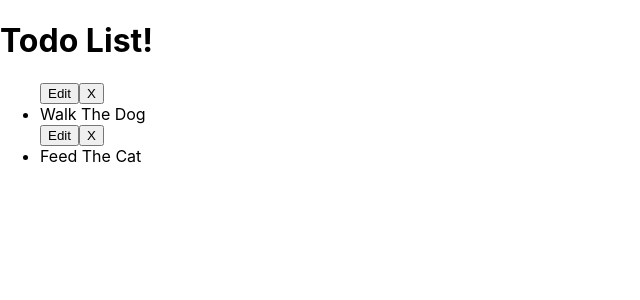
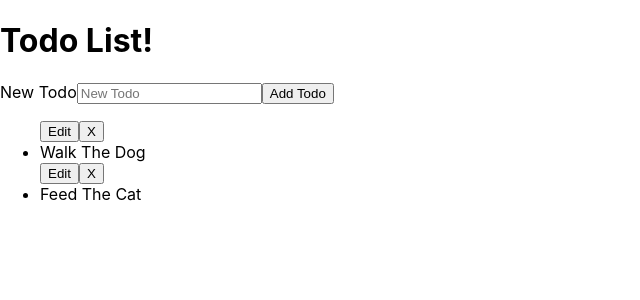
Before and after one commit to Jmurphy72383/react-to-do, a React (Create React App) app: page / in a window 1280 px wide. Shown: the top 300 px of the page, without its empty margins (0-640 px from the left). Built offline with nearby package versions, Linux system fonts and the light colour scheme.

Commit message:
added todo and newtodo components

```diff
--- a/src/components/NewToDo.js
+++ b/src/components/NewToDo.js
@@ -12,19 +12,26 @@ export class NewToDo extends Component {
         });
     }
 
+    handleSubmit = e => {
+        e.preventDefault();
+
+    }
+
     render() {
         return (
             <div>
-                <form>
+                <form onSubmit={this.handleSubmit}>
                     <label htmlFor='task'>New Todo</label>
                     <input
                         type='text'
+                        name='task'
                         placeholder='New Todo'
                         id='task'
-                        value='this.state.task'
+                        value={this.state.task}
                         onChange={this.handleChange}
                     >
                     </input>
+                    <button>Add Todo</button>
                 </form>
             </div>
         )
--- a/src/components/TodoList.js
+++ b/src/components/TodoList.js
@@ -1,5 +1,6 @@
 import React, { Component } from 'react';
 import Todo from './Todo';
+import NewToDo from './NewToDo';
 
 export class TodoList extends Component {
 
@@ -16,6 +17,7 @@ export class TodoList extends Component {
         return (
             <div>
                 <h1>Todo List!</h1>
+                <NewToDo />
                 <ul>
                     {items}
                 </ul>
```
